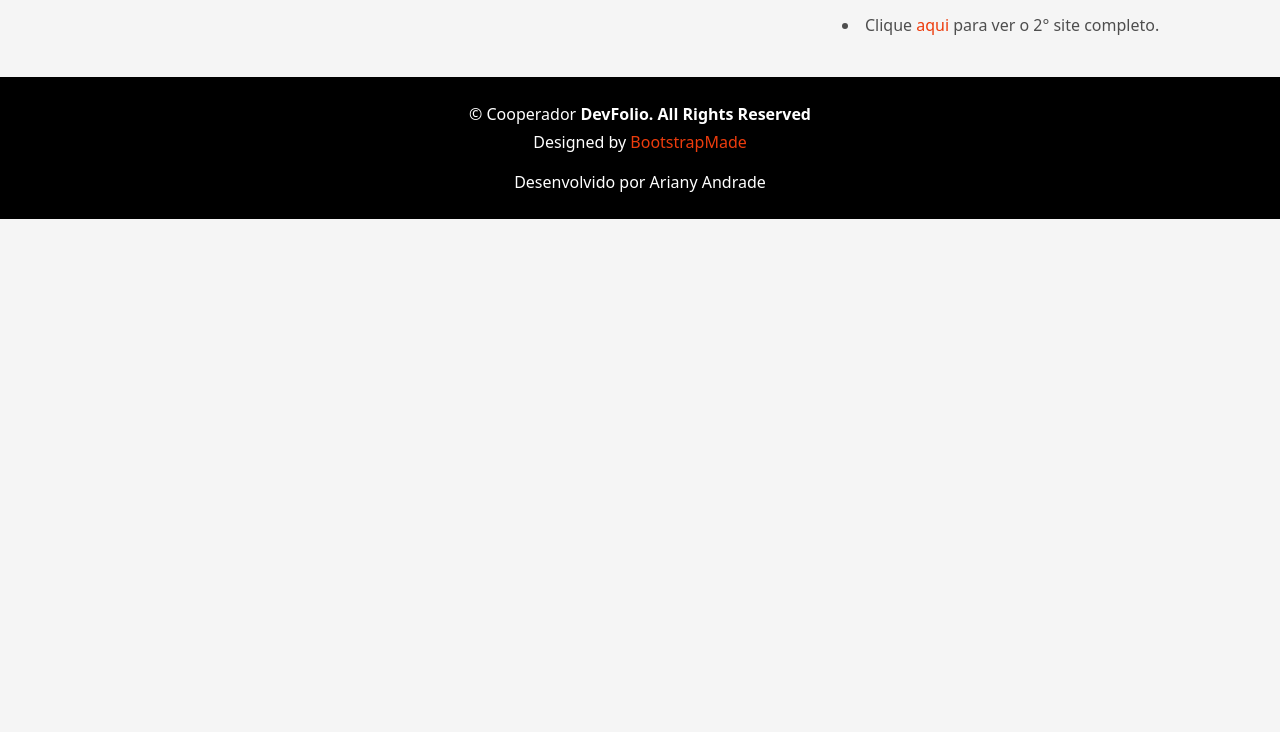
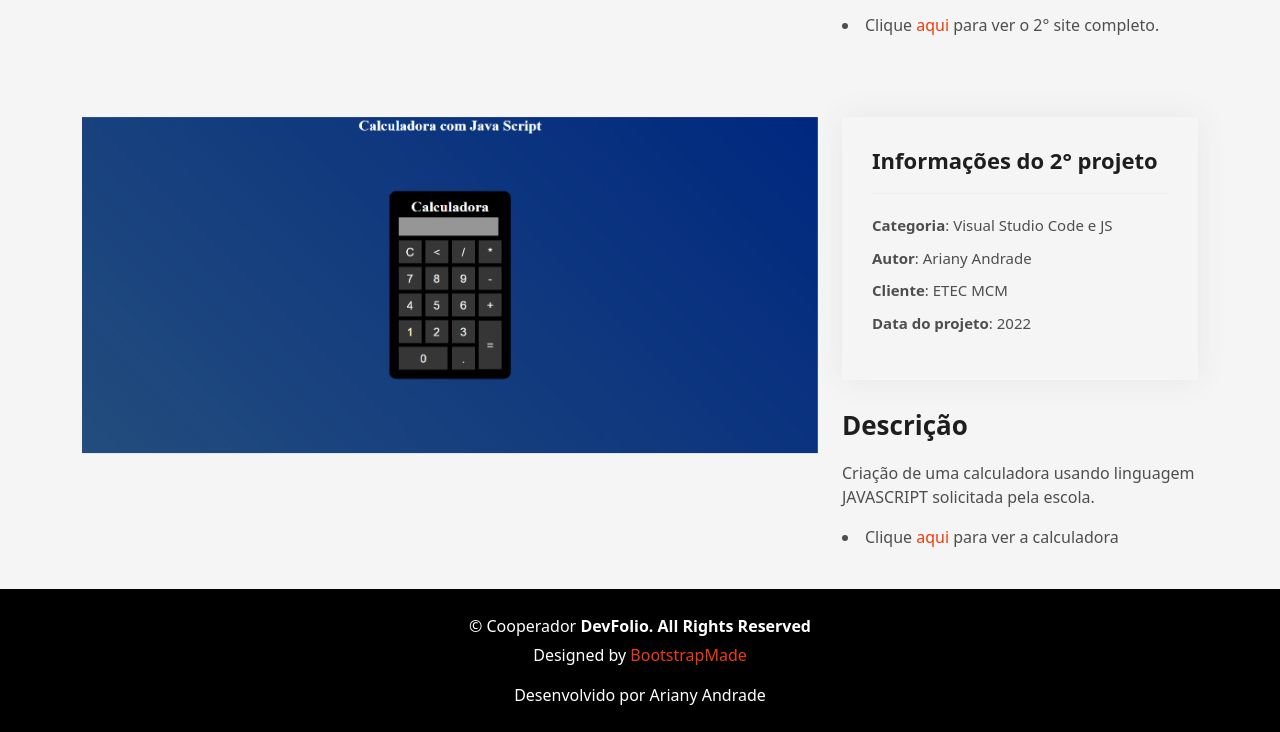
Before and after one commit to arianysant/curriculo, a plain HTML site: page portfolio-vscode.html in a window 1280 px wide. Shown: the part 1273-2005 px from the top of the page. Before the commit the page ends 1492 px from the top, so only its background shows below. Drawn offline with Linux system fonts and the light colour scheme.

Commit message:
Add files via upload

```diff
--- a/portfolio-vscode.html
+++ b/portfolio-vscode.html
@@ -198,6 +198,51 @@
         </div>
 
       </div>
+
+      <!-- ======= Portfolio Details Section ======= -->
+    <section id="portfolio-details" class="portfolio-details">
+      <div class="container">
+
+        <div class="row gy-4">
+
+          <div class="col-lg-8">
+            <div class="portfolio-details-slider swiper">
+              <div class="swiper-wrapper align-items-center">
+
+                <div class="swiper-slide">
+                  <img src="assets/img/Capturar.PNG" alt="calculadora">
+                </div>
+
+              </div>
+              <div class="swiper-pagination"></div>
+            </div>
+          </div>
+
+          <div class="col-lg-4">
+            <div class="portfolio-info">
+              <h3>Informações do 2° projeto</h3>
+              <ul>
+                <li><strong>Categoria</strong>: Visual Studio Code e JS</li>
+                <li><strong>Autor</strong>: Ariany Andrade</li>
+                <li><strong>Cliente</strong>: ETEC MCM</li>
+                <li><strong>Data do projeto</strong>: 2022</li>
+              </ul>
+            </div>
+            <div class="portfolio-description">
+              <h2>Descrição</h2>
+              <p>
+               Criação de uma calculadora usando linguagem JAVASCRIPT solicitada pela escola.
+              </p>
+
+               <li>Clique <a  href="https://arianysant.github.io/calculadora_js/"> aqui </a> para ver a calculadora</p></li>
+
+              <br>
+            </div>
+          </div>
+
+        </div>
+
+      </div>
     </section><!-- End Portfolio Details Section -->
 
   </main><!-- End #main -->
```
